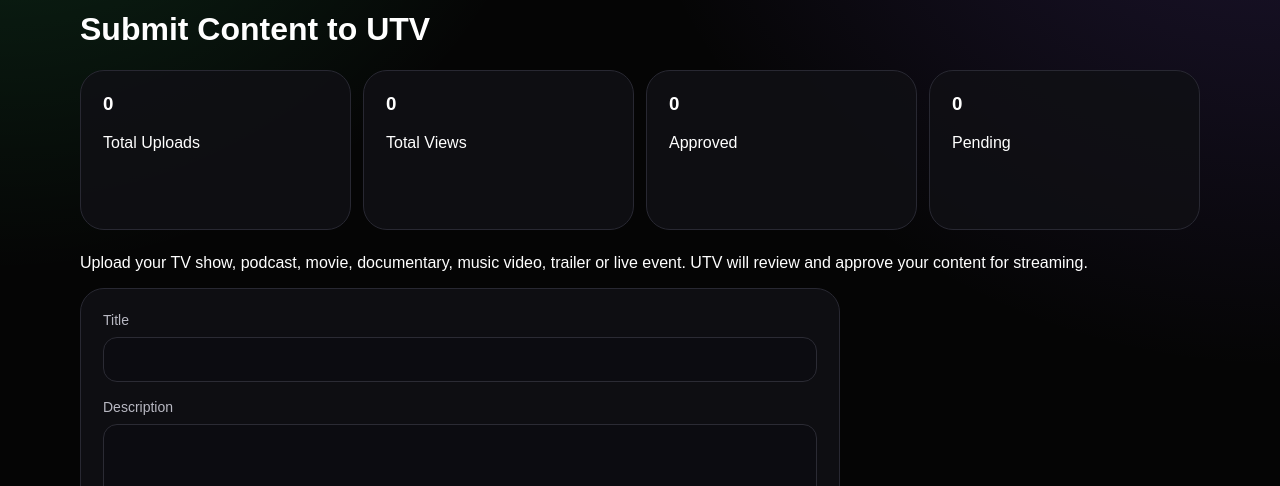
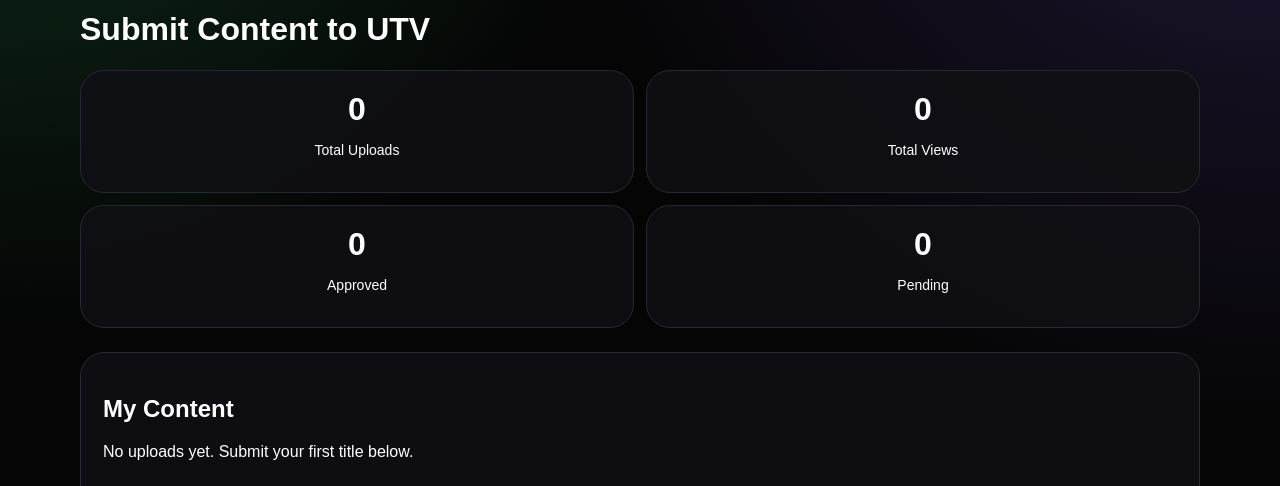
Before and after one commit to luchibagz-prog/utv-network-app, a Next.js app: page /creator in a window 1280 px wide. Shown: the part 314-800 px from the top of the page. Built offline with nearby package versions, Linux system fonts and the light colour scheme.

Commit message:
creator dashboard

```diff
--- a/app/creator/page.tsx
+++ b/app/creator/page.tsx
@@ -86,14 +86,7 @@ if (
 />
 
 <h1>Submit Content to UTV</h1>
-<div
-  style={{
-    display: "grid",
-    gridTemplateColumns: "repeat(4,1fr)",
-    gap: 12,
-    marginBottom: 24,
-  }}
->
+<div className="creatorStats">
   <div className="card">
     <h3>{creatorUploads.length}</h3>
     <p>Total Uploads</p>
@@ -124,6 +117,35 @@ if (
   </div>
 </div>
 <p>
+  <section className="card" style={{ marginBottom: 24 }}>
+  <h2>My Content</h2>
+
+  {creatorUploads.length === 0 ? (
+    <p>No uploads yet. Submit your first title below.</p>
+  ) : (
+    <div className="creatorContentList">
+      {creatorUploads.map((item) => (
+        <div key={item.id} className="creatorContentItem">
+          {item.cover_url && (
+            <img src={item.cover_url} alt={item.title} />
+          )}
+
+          <div>
+            <h3>{item.title}</h3>
+            <p>{item.category} • 👁 {item.views || 0} views</p>
+            <strong>
+              {item.approved ? "Live on UTV" : "Pending Review"}
+            </strong>
+          </div>
+
+          <Link href={`/watch/${item.id}`} className="btn secondary">
+            View
+          </Link>
+        </div>
+      ))}
+    </div>
+  )}
+</section>
 Upload your TV show, podcast, movie, documentary, music video, trailer or live event. UTV will review and approve your content for streaming.
 </p>
 
--- a/app/globals.css
+++ b/app/globals.css
@@ -1543,3 +1543,31 @@ label { color: var(--muted); font-size: 14px; }
   font-size: 14px;
   white-space: normal;
 }
+.creatorContentList {
+  display: grid;
+  gap: 12px;
+}
+
+.creatorContentItem {
+  display: grid;
+  grid-template-columns: 80px 1fr auto;
+  gap: 12px;
+  align-items: center;
+}
+
+.creatorContentItem img {
+  width: 80px;
+  height: 110px;
+  object-fit: cover;
+  border-radius: 12px;
+}
+
+@media (max-width: 700px) {
+  .creatorContentItem {
+    grid-template-columns: 70px 1fr;
+  }
+
+  .creatorContentItem .btn {
+    grid-column: 1 / -1;
+  }
+}
```
